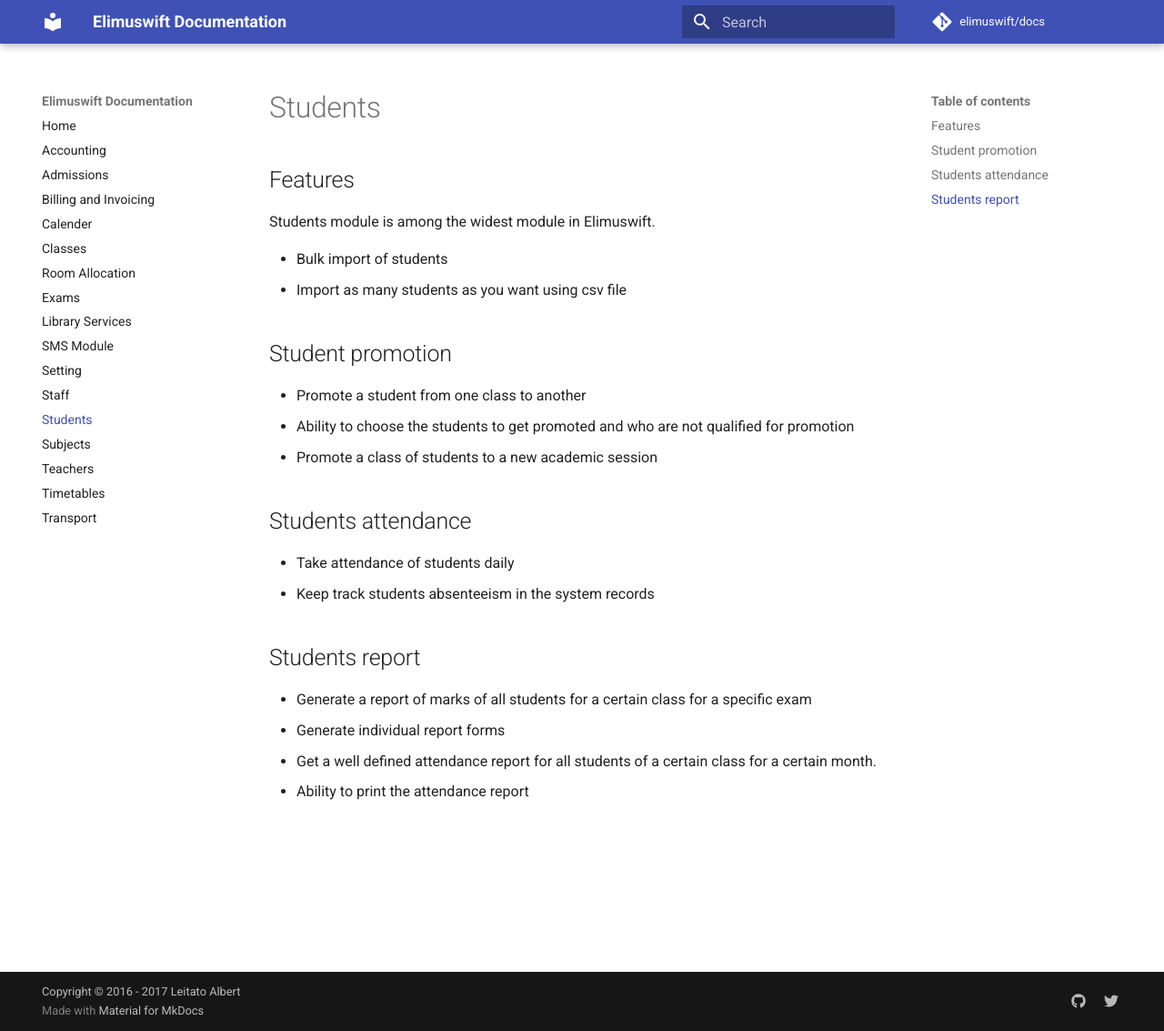
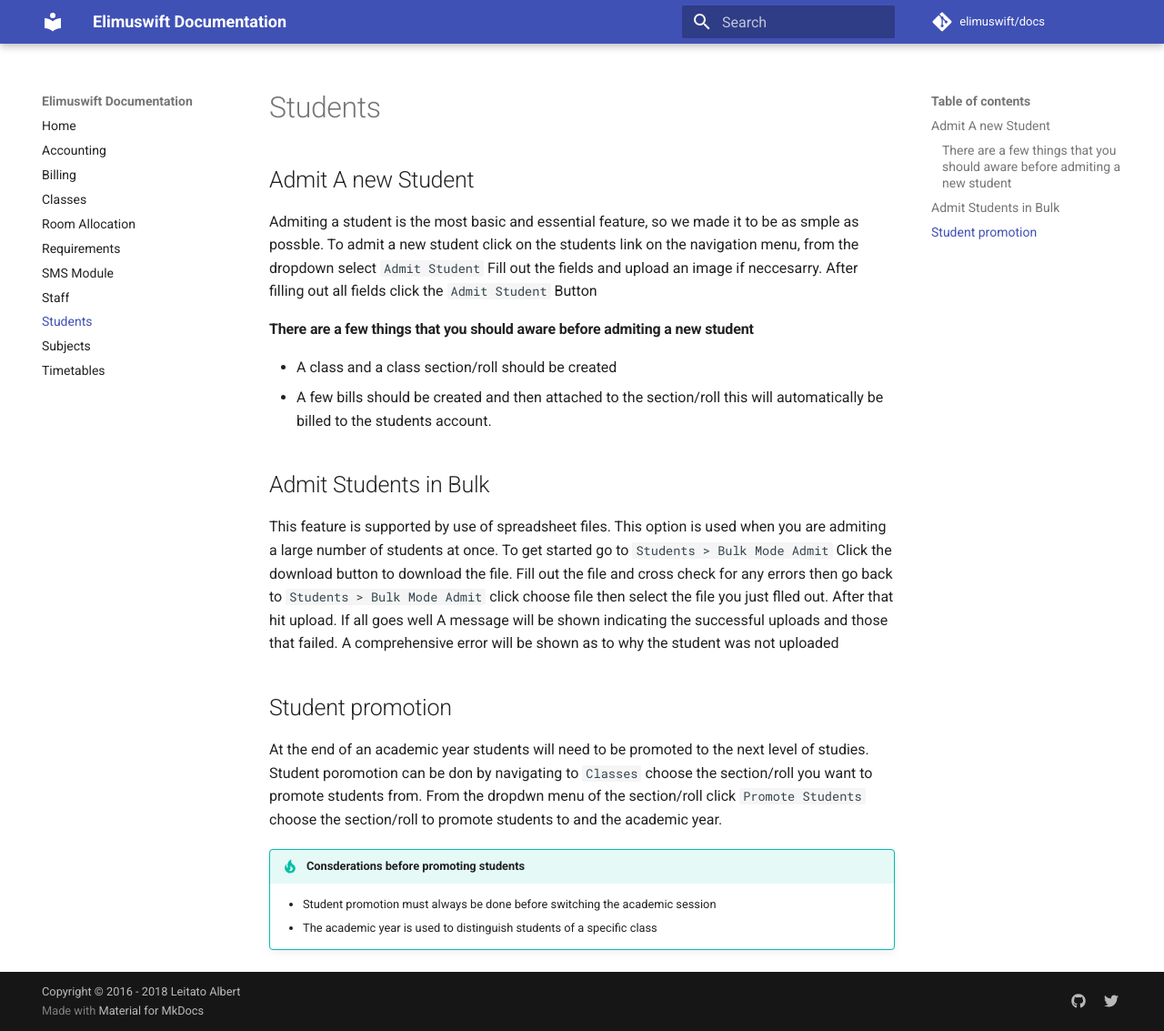
Before and after one commit to Elimuswift/docs, an MkDocs documentation site: the page built from docs/Students.md, in a window 1280 px wide and 1133 px high. Shown: the whole window at 91% size. Built offline with MkDocs 1.6.1 and Material for MkDocs 9.7.7, drawn with Linux system fonts in a browser that asks for light colours; comment, search, counter and statistics services are not loaded.

Commit message:
Updated docs to latest version of elimuswift

```diff
--- a/docs/Students.md
+++ b/docs/Students.md
@@ -1,20 +1,16 @@
-## Features
-Students module is among the widest module in Elimuswift.
+## Admit A new Student
+Admiting a student is the most basic and essential feature, so we made it to be as smple as possble.
+To admit a new student click on the students link on the navigation menu, from the dropdown select `Admit Student`
+Fill out the fields and upload an image if neccesarry. After filling out all fields click the `Admit Student` Button
+#### There are a few things that you should aware before admiting a new student
+- A class and a class section/roll should be created
+- A few bills should be created and then attached to the section/roll this will automatically be billed to the students account.
 
-- Bulk import of students
-- Import as many students as you want using csv file
+## Admit Students in Bulk
+This feature is supported by use of spreadsheet files. This option is used when you are admiting a large number of students at once. To get started go to `Students > Bulk Mode Admit` Click the download button to download the file. Fill out the file and cross check for any errors then go back to `Students > Bulk Mode Admit` click choose file then select the file you just flled out. After that hit upload. If all goes well A message will be shown indicating the successful uploads and those that failed. A comprehensive error will be shown as to why the student was not uploaded
 
 ## Student promotion
-- Promote a student from one class to another
-- Ability to choose the students to get promoted and who are not qualified for promotion
-- Promote a class of students to a new academic session
-
-## Students attendance
-- Take attendance of students daily
-- Keep track students absenteeism in the system records
-
-## Students report
-- Generate a report of marks of all students for a certain class for a specific exam
-- Generate individual report forms
-- Get a well defined attendance report for all students of a certain class for a certain month.
-- Ability to print the attendance report
+At the end of an academic year students will need to be promoted to the next level of studies. Student poromotion can be don by navigating to `Classes`  choose the section/roll you want to promote students from. From the dropdwn menu of the section/roll click `Promote Students`  choose the section/roll to promote students to and the academic year.
+!!! tip "Consderations before promoting students"
+	- Student promotion must always be done before switching the academic session
+	- The academic year is used to distinguish students of a specific class
--- a/mkdocs.yml
+++ b/mkdocs.yml
@@ -9,7 +9,7 @@ repo_name: 'elimuswift/docs'
 repo_url: 'https://github.com/elimuswift/docs'
 
 # Copyright
-copyright: 'Copyright &copy; 2016 - 2017 Leitato Albert'
+copyright: 'Copyright &copy; 2016 - 2018 Leitato Albert'
 
 # Configuration
 theme:
@@ -17,7 +17,8 @@ theme:
   language: 'en'
   palette:
     primary: 'indigo'
-    accent: 'indigo'
+    accent: 'pink'
+  # logo: 'images/elimuswift-logo.png'
   font:
     text: 'Roboto'
     code: 'Roboto Mono'
@@ -42,3 +43,19 @@ markdown_extensions:
       guess_lang: true
   - toc:
       permalink: true
+  - pymdownx.arithmatex
+  - pymdownx.betterem:
+      smart_enable: all
+  - pymdownx.caret
+  - pymdownx.critic
+  - pymdownx.details
+  - pymdownx.emoji:
+      emoji_generator: !!python/name:pymdownx.emoji.to_svg
+  - pymdownx.inlinehilite
+  - pymdownx.magiclink
+  - pymdownx.mark
+  - pymdownx.smartsymbols
+  - pymdownx.superfences
+  - pymdownx.tasklist:
+      custom_checkbox: true
+  - pymdownx.tilde
```
Also changed, not shown: docs/Billing.md (+4 -5 lines), docs/Calender.md (deleted, +0 -7 lines), docs/Classes.md (+2 -2 lines), docs/Exams.md (deleted, +0 -9 lines), docs/Library.md (deleted, +0 -17 lines), docs/Requirements.md (added, +29 -0 lines), docs/Setting.md (deleted, +0 -4 lines), docs/Teachers.md (deleted, +0 -5 lines), docs/Transport.md (deleted, +0 -5 lines), docs/index.md (+30 -84 lines), docs/Admissions.md (deleted), docs/images/elimuswift-logo.png (added).
